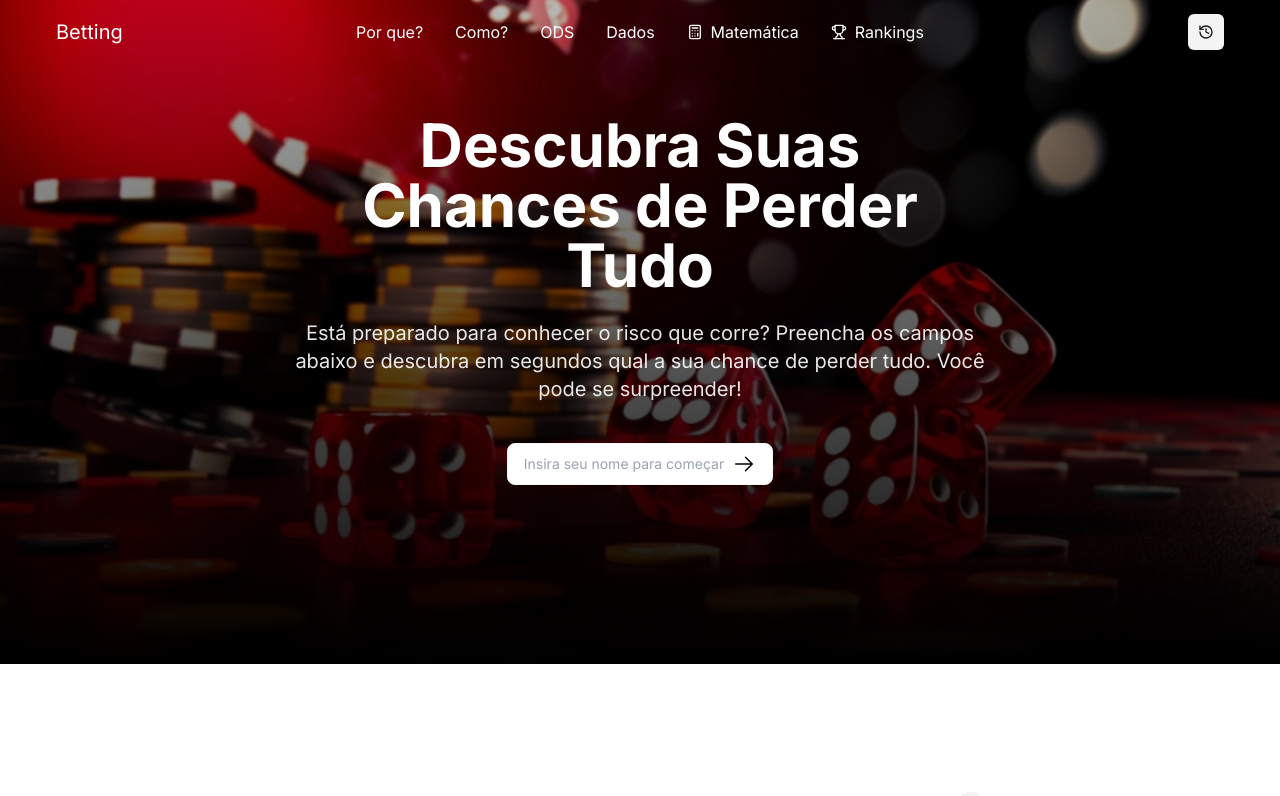
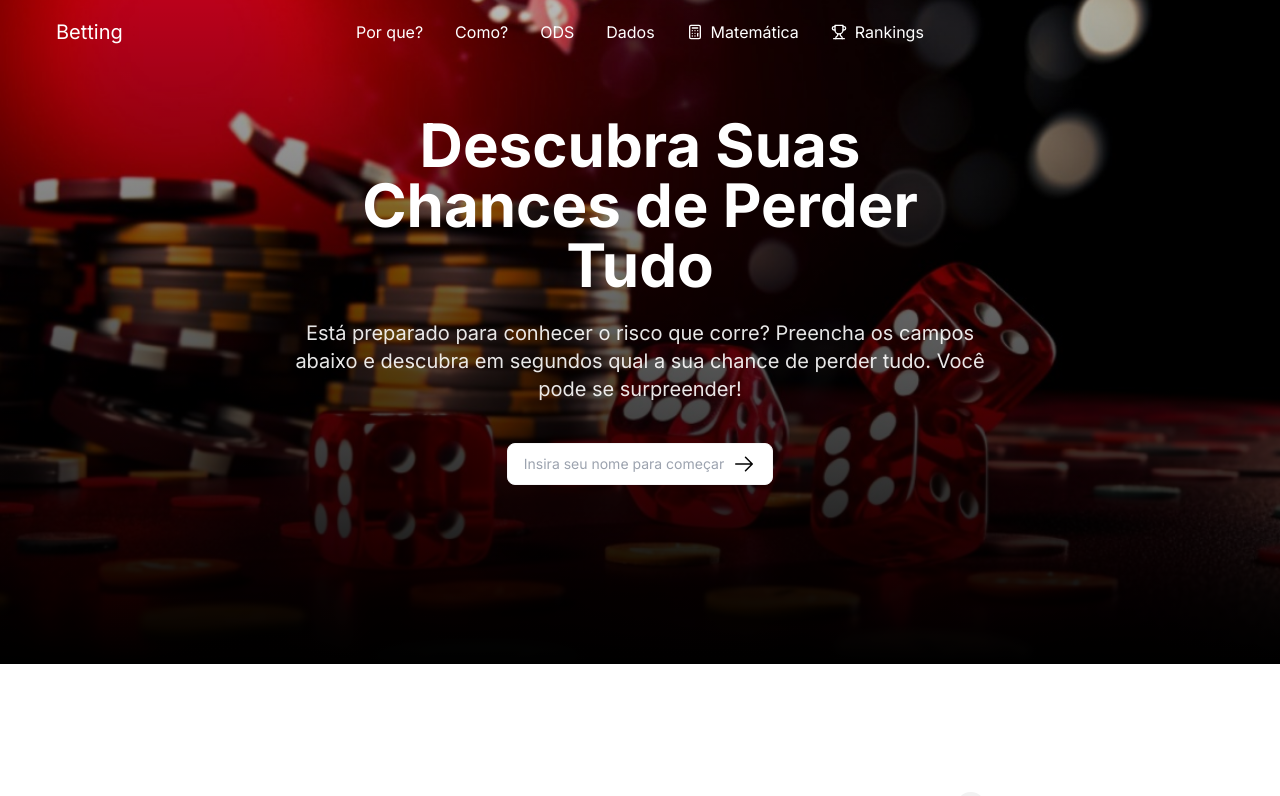
Before and after one commit to Brazilian-Online-Betting-Analysis/a3-matematica-react, a React (Vite) app: page / in a window 1280 px wide. Shown: the top 796 px of the page. Built offline with nearby package versions, Linux system fonts and the light colour scheme.

Commit message:
hide history button if none

```diff
--- a/src/components/navbar.tsx
+++ b/src/components/navbar.tsx
@@ -21,8 +21,11 @@ import {
 } from "./ui/sheet";
 import { Button } from "./ui/button";
 import { GithubIcon } from "./icons/github";
+import { useHistory } from "@/contexts/history-context";
 
 export function Navbar() {
+  const { history } = useHistory();
+
   const [isScrolled, setIsScrolled] = useState(false);
   const [isDrawerOpen, setIsDrawerOpen] = useState(false);
   const location = useLocation();
@@ -126,6 +129,7 @@ export function Navbar() {
               onOpenChange={setIsResultsHistoryModalOpen}
             />
 
+            {history.length > 0 && (
               <Button
                 variant="secondary"
                 size="icon"
@@ -133,6 +137,7 @@ export function Navbar() {
               >
                 <History className="size-4" />
               </Button>
+            )}
           </div>
 
           <Sheet open={isDrawerOpen} onOpenChange={setIsDrawerOpen}>
@@ -200,6 +205,7 @@ export function Navbar() {
                   </NavLink>
                 </li>
 
+                {history.length > 0 && (
                   <li>
                     <button
                       className="hover:underline hover:underline-offset-4 whitespace-nowrap text-slate-800 hover:text-slate-900 flex items-center gap-2"
@@ -208,6 +214,7 @@ export function Navbar() {
                       <History className="size-4" /> Histórico
                     </button>
                   </li>
+                )}
 
                 <li>
                   <NavLink
```
Lines whose indentation alone changed are shown as unchanged.
